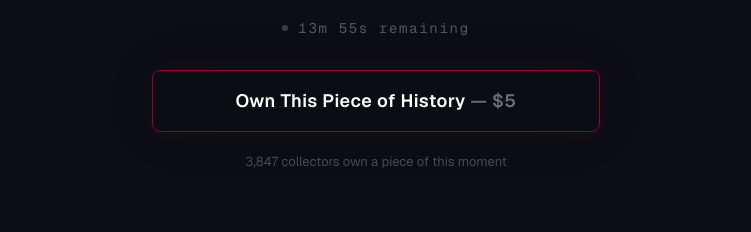
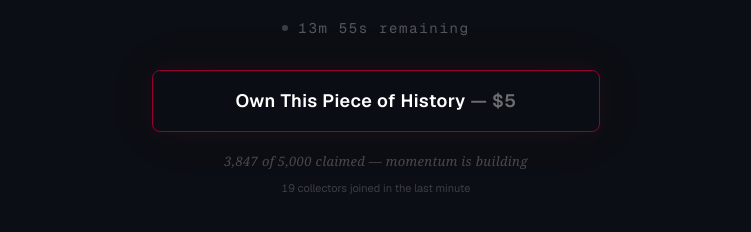
Before and after one commit to roham/tst-prototypes, a Next.js app: page /broadcast/bam in a window 1280 px wide. Shown: the part 1086-1318 px from the top of the page, without its empty margins (264-1015 px from the left). Built offline with nearby package versions, Linux system fonts and the light colour scheme.

Commit message:
v0.9: broadcast — editorial urgency: FINAL MINUTES banner, supply narrative, collector competition

```diff
--- a/app/broadcast/[momentId]/page.tsx
+++ b/app/broadcast/[momentId]/page.tsx
@@ -34,6 +34,44 @@ function tierUrgencyLabel(remaining: number): string {
   if (remaining <= 1) return 'Last one';
   if (remaining <= 5) return `${remaining} left`;
   return `${remaining.toLocaleString()} left`;
+}
+
+type DropPhase = 'OPEN' | 'CLOSING' | 'CRITICAL' | 'ENDED';
+
+function derivePhase(secondsLeft: number): DropPhase {
+  if (secondsLeft <= 0) return 'ENDED';
+  if (secondsLeft <= 120) return 'CRITICAL';
+  if (secondsLeft <= 600) return 'CLOSING';
+  return 'OPEN';
+}
+
+function editorialUrgencyCopy(phase: DropPhase, seconds: number): string | null {
+  if (phase === 'CRITICAL') return 'CLOSING NOW';
+  if (phase === 'CLOSING') return 'FINAL MINUTES';
+  return null;
+}
+
+function supplyNarrative(claimed: number, total: number): string {
+  const pct = (claimed / total) * 100;
+  const remaining = total - claimed;
+  if (pct >= 95) return `Only ${remaining.toLocaleString()} editions remain — nearly sold out`;
+  if (pct >= 80) return `${claimed.toLocaleString()} collectors and counting — this edition is closing fast`;
+  if (pct >= 60) return `${claimed.toLocaleString()} of ${total.toLocaleString()} claimed — momentum is building`;
+  return `${claimed.toLocaleString()} collectors own a piece of this moment`;
+}
+
+// Simulated "recent collectors" count
+function useRecentCollectors() {
+  const [count, setCount] = useState(0);
+  useEffect(() => {
+    // Start with a plausible number
+    setCount(Math.floor(12 + Math.random() * 8));
+    const id = setInterval(() => {
+      setCount((prev) => Math.max(3, prev + Math.floor(Math.random() * 5) - 1));
+    }, 5000);
+    return () => clearInterval(id);
+  }, []);
+  return count;
 }
 
 // Full team name for the broadcast overlay
@@ -110,6 +148,9 @@ export default function BroadcastPage() {
   const selectedTier = moment.rarityTiers[selectedTierIdx];
   const rgb = hexToRgb(moment.teamColors.primary);
   const isUrgent = countdown.isClosing;
+  const dropPhase = derivePhase(countdown.totalSeconds);
+  const urgencyCopy = editorialUrgencyCopy(dropPhase, countdown.totalSeconds);
+  const recentCollectors = useRecentCollectors();
 
   // ── Confirmed: Certificate of Ownership ────────────────────────────────
   if (proto.state === 'confirmed') {
@@ -247,6 +288,38 @@ export default function BroadcastPage() {
           )}
         </section>
 
+        {/* ━━━ EDITORIAL URGENCY BANNER ━━━━━━━━━━━━━━━━━━━━━━━━━━━━━━━━ */}
+        {urgencyCopy && (
+          <div
+            className="broadcast-urgency-banner relative overflow-hidden border-b"
+            style={{
+              borderColor: dropPhase === 'CRITICAL' ? '#EF444430' : '#F59E0B20',
+              backgroundColor: dropPhase === 'CRITICAL' ? '#EF444408' : '#F59E0B06',
+            }}
+          >
+            <div className="mx-auto max-w-2xl px-5 py-3 flex items-center gap-3 md:px-10">
+              <div
+                className="h-1.5 w-1.5 rounded-full animate-pulse flex-shrink-0"
+                style={{
+                  backgroundColor: dropPhase === 'CRITICAL' ? '#EF4444' : '#F59E0B',
+                }}
+              />
+              <p
+                className="text-[11px] font-bold uppercase tracking-[0.25em]"
+                style={{
+                  fontFamily: 'var(--font-oswald), sans-serif',
+                  color: dropPhase === 'CRITICAL' ? '#EF4444' : '#F59E0B',
+                }}
+              >
+                {urgencyCopy}
+              </p>
+              <span className="text-[11px] text-white/25 tracking-wide">
+                &mdash; {formatCountdown(countdown.totalSeconds)} left to collect
+              </span>
+            </div>
+          </div>
+        )}
+
         {/* ━━━ EDITORIAL NARRATIVE ━━━━━━━━━━━━━━━━━━━━━━━━━━━━━━━━━━━━ */}
         <section className="mx-auto max-w-2xl px-5 py-10 md:px-10 md:py-14">
           {/* Section header — broadcast style */}
@@ -382,11 +455,26 @@ export default function BroadcastPage() {
               )}
             </button>
 
-            {/* Social proof */}
-            <p className="mt-5 text-[13px] text-white/25">
-              {moment.editionsClaimed.toLocaleString()} collectors own a piece
-              of this moment
+            {/* Supply narrative — editorial urgency */}
+            <p
+              className="mt-5 text-[13px] tracking-wide transition-colors duration-500"
+              style={{
+                color: (moment.editionsClaimed / moment.editionSize) >= 0.8
+                  ? '#F59E0B90'
+                  : 'rgba(255,255,255,0.25)',
+                fontFamily: "Georgia, 'Times New Roman', serif",
+                fontStyle: 'italic',
+              }}
+            >
+              {supplyNarrative(moment.editionsClaimed, moment.editionSize)}
             </p>
+
+            {/* Competition signal */}
+            {!countdown.isEnded && (
+              <p className="mt-2 text-[11px] text-white/20 tabular-nums">
+                {recentCollectors} collectors joined in the last minute
+              </p>
+            )}
           </div>
         </section>
       </div>
--- a/app/globals.css
+++ b/app/globals.css
@@ -110,6 +110,15 @@ body {
   animation: lower-third-in 0.8s cubic-bezier(0.16, 1, 0.3, 1) 0.2s both;
 }
 
+/* Broadcast urgency banner entrance */
+@keyframes broadcast-urgency-in {
+  0% { opacity: 0; max-height: 0; padding-top: 0; padding-bottom: 0; }
+  100% { opacity: 1; max-height: 60px; }
+}
+.broadcast-urgency-banner {
+  animation: broadcast-urgency-in 0.6s cubic-bezier(0.16, 1, 0.3, 1) both;
+}
+
 /* Supreme CTA ambient glow pulse */
 @keyframes glow-breathe {
   0%, 100% { opacity: 0.15; transform: translateY(-50%) scaleX(1); }
```
